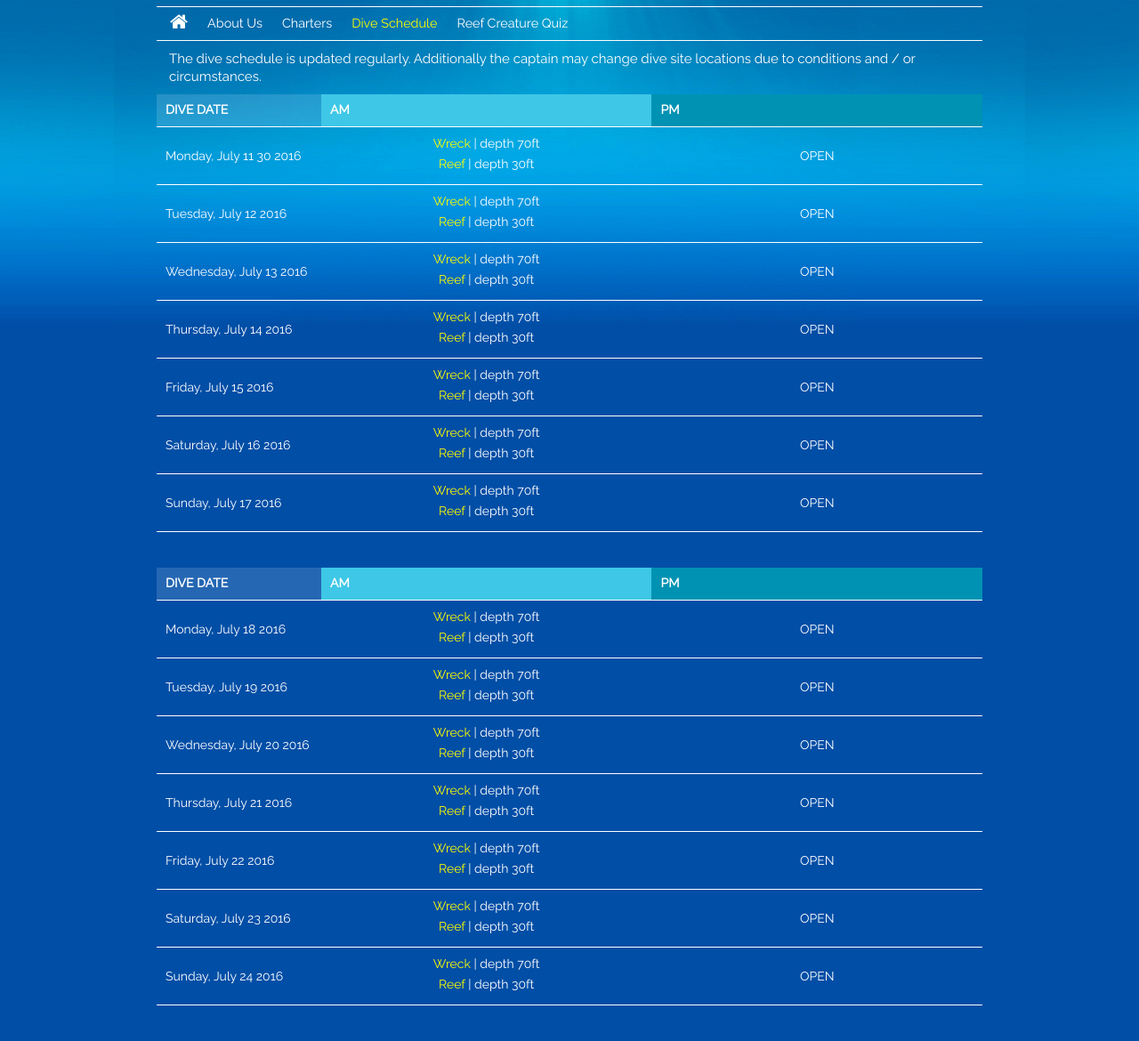
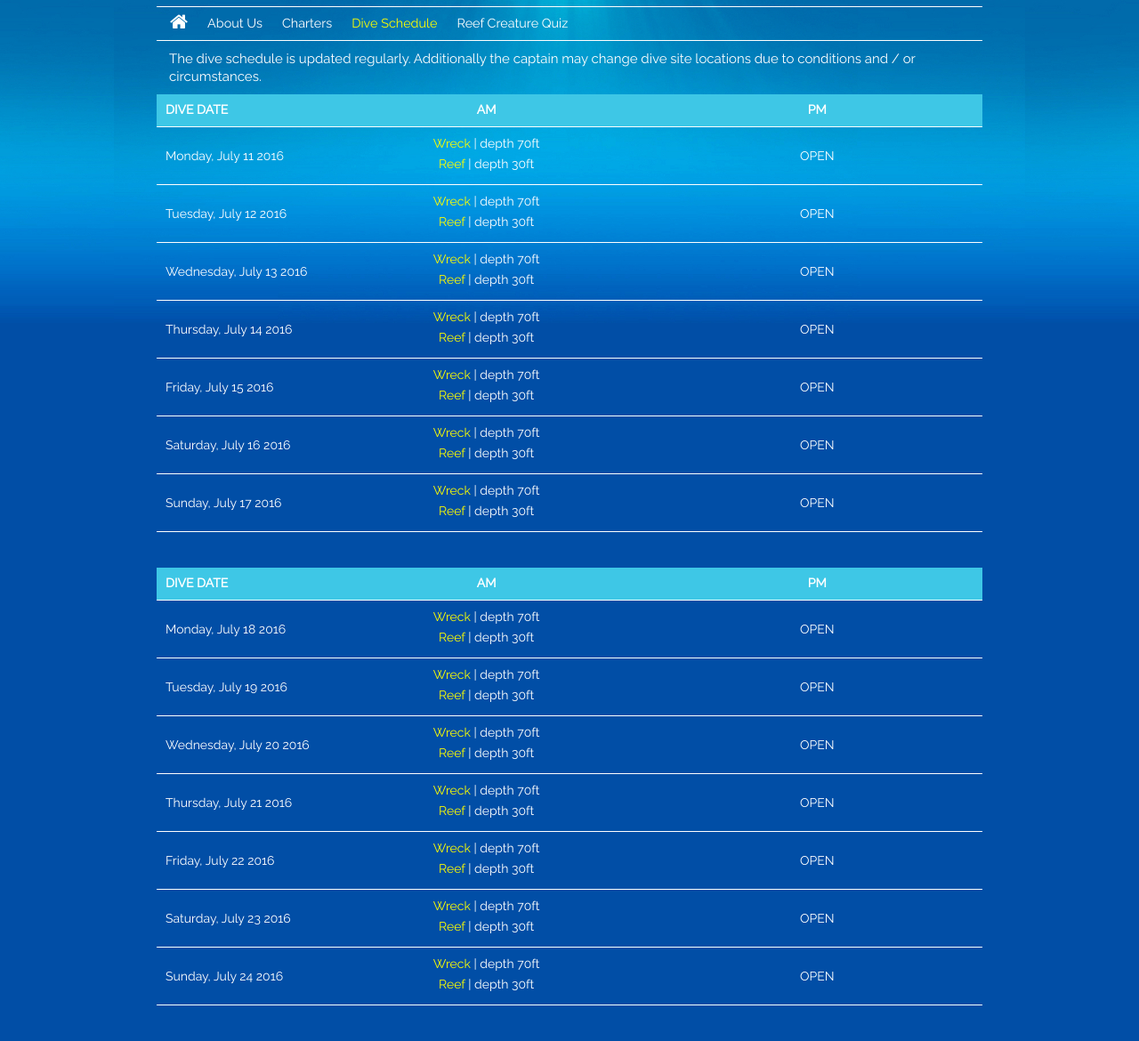
Before and after one commit to captainmarkos/bw2, a PHP site: page /dive_schedule.html in a window 1280 px wide. Shown: the part 112-1282 px from the top of the page at 89% size. Run offline with PHP 8.4, Linux system fonts and the light colour scheme.

Commit message:
Adds more pics and stuff.

```diff
--- a/dive_schedule.html
+++ b/dive_schedule.html
@@ -84,7 +84,7 @@ $(document).ready(function() {
     </thead>
     <tbody>
       <tr class="info_row">
-        <td>Monday, July 11 30 2016</td>
+        <td>Monday, July 11 2016</td>
         <td class="am_cell">
           <div><a href="">Wreck</a> | depth 70ft</div>
           <div><a href="">Reef</a> | depth 30ft</div>
--- a/styles/bluewild.css
+++ b/styles/bluewild.css
@@ -332,11 +332,6 @@ header {
     border-bottom: 1px solid white;
 }
 
-.dive_date_header {
-    color: white;
-    background: rgba(255, 255, 255, 0.14);
-}
-
 .am_cell div {
     margin-bottom: 5px;
 }
@@ -350,14 +345,21 @@ header {
     color: white;
 }
 
-.am_header {
+.dive_date_header {
     background-color: rgb(62, 199, 230);
     color: white;
 }
 
+.am_header {
+    background-color: rgb(62, 199, 230);
+    color: white;
+    text-align: center;
+}
+
 .pm_header {
-    background-color: rgb(0, 146, 179);
+    background-color: rgb(62, 199, 230);
     color: white;
+    text-align: center;
 }
 
 .info_row a {
```
Also changed, not shown: aboutus.html (+16 -2 lines), images/42_C_One.jpg (added), images/47_White_Coast.jpg (added), images/austin_arrington_1.jpg (added), images/austin_arrington_2.jpg (added), images/mermaid.jpg (added), images/mermaid_transparent.png (added), 2 other files.
